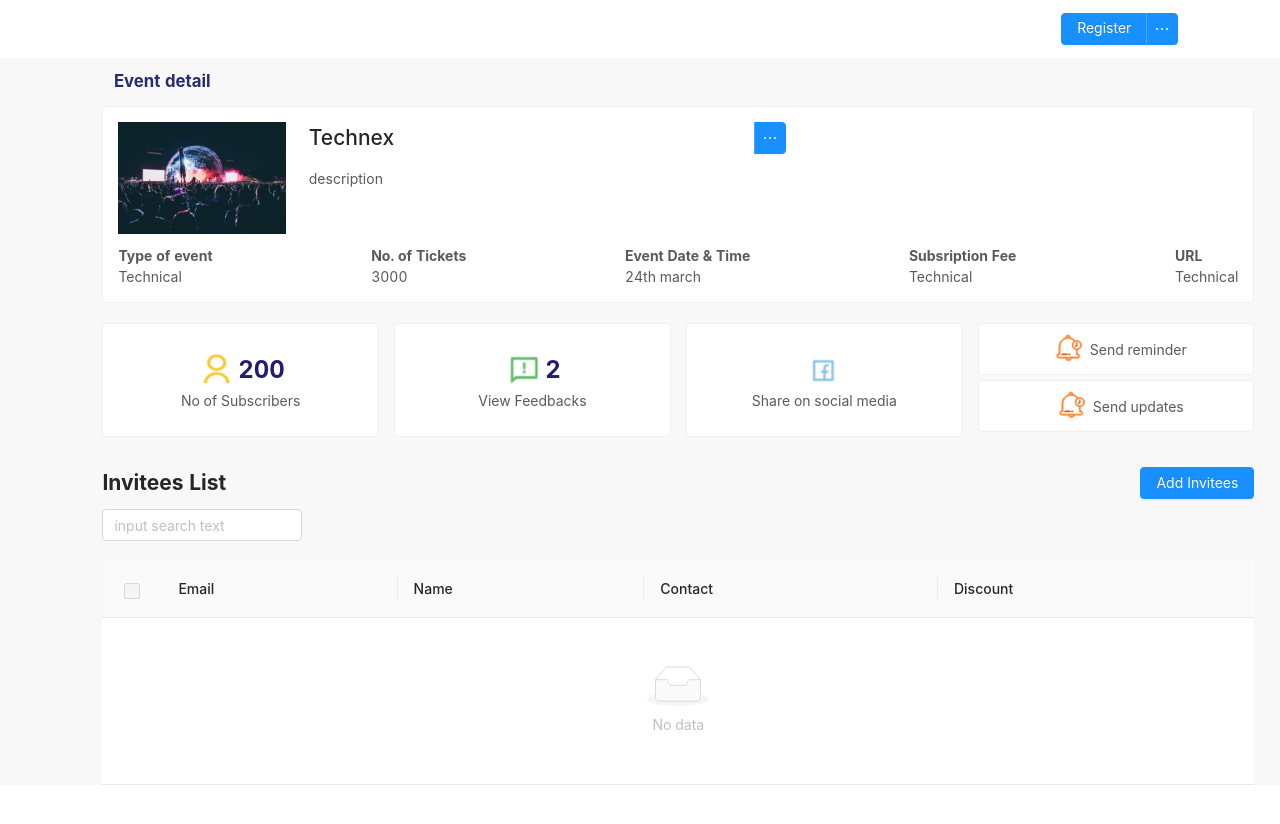
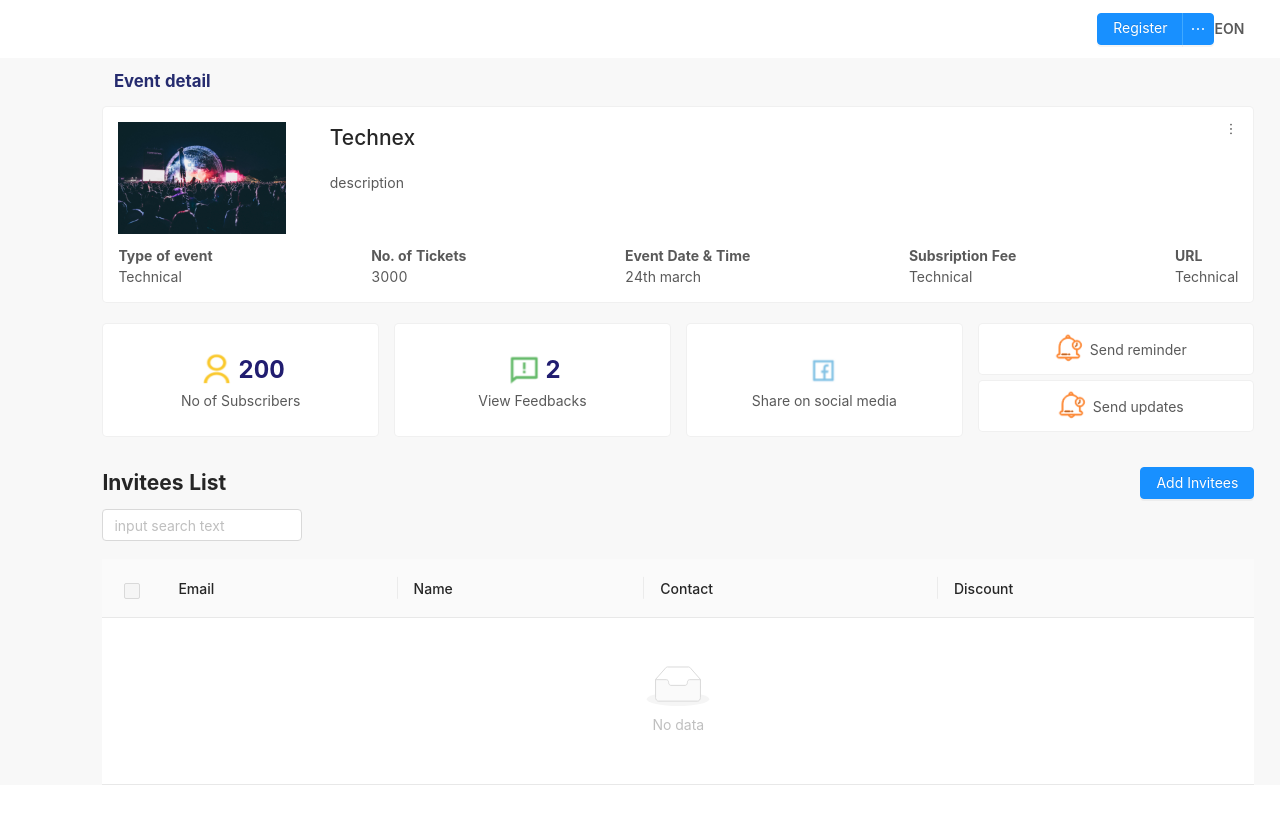
Before and after one commit to bhaarneval/eon-web, a React app: page /event-details/1 in a window 1280 px wide. Shown: the top 824 px of the page. Built offline with nearby package versions, Linux system fonts and the light colour scheme.

Commit message:
validation

```diff
--- a/src/components/eventDetail/eventCount.js
+++ b/src/components/eventDetail/eventCount.js
@@ -96,7 +96,7 @@ class EventCount extends Component {
                         <div className = 'send-button-row'>
                             <div className = 'send-button'>
                                 <Button onClick={this.handleClose}>Cancel</Button>
-                                <Button type="primary" onClick={this.send}>Send</Button>
+                                <Button disabled={this.state.message.length < 1} type="primary" onClick={this.send}>Send</Button>
                             </div>
                         </div>
                     </Modal>
--- a/src/components/eventDetail/eventInfo.js
+++ b/src/components/eventDetail/eventInfo.js
@@ -6,6 +6,10 @@ import { Dropdown, Menu, Button, Input } from 'antd';
 const { TextArea } = Input;
 import React, { Component } from "react";
 import {Modal} from 'antd';
+import {
+    MoreOutlined,
+  } from '@ant-design/icons';
+
 
 class EventInfo extends Component {
     constructor(props) {
@@ -47,8 +51,8 @@ class EventInfo extends Component {
     render() {
         const menuSidebar = (
             <Menu onClick={key => this.takeMenuAction(key)}>
-            <Menu.Item key="1">Cancel</Menu.Item>
-            <Menu.Item key="2">Edit</Menu.Item>
+                <Menu.Item key="1">Cancel</Menu.Item>
+                <Menu.Item key="2">Edit</Menu.Item>
             </Menu>
         );
         return (
@@ -61,11 +65,9 @@ class EventInfo extends Component {
                             description
                         </div>
                     </div>
-                    <Dropdown.Button
-                        overlay = {menuSidebar}
-                        type="primary"
-                        variant="contained"
-                    />
+                    <Dropdown overlay={menuSidebar}>
+                        <MoreOutlined style={{height: '10px'}}/>
+                    </Dropdown>
                 </div>
                 <div className="detail-card-top-other">
                     <div className="detail-card-top-other-box">
@@ -108,7 +110,7 @@ class EventInfo extends Component {
                         <div className = 'send-button-row'>
                             <div className = 'send-button'>
                                 <Button onClick={this.handleClose}>Cancel</Button>
-                                <Button type="primary" onClick={this.cancel}>Confirm</Button>
+                                <Button disabled={this.state.message.length < 1} type="primary" onClick={this.cancel}>Confirm</Button>
                             </div>
                         </div>
                     </Modal>
--- a/src/components/nav/nav.css
+++ b/src/components/nav/nav.css
@@ -6,6 +6,8 @@
 .top-nav {
     display: flex;
     float: right;
-    width: 15%;
+    width: 12%;
     align-items: center;
+    justify-content: space-between;
+    font-weight: 600;
 }
--- a/src/components/nav/navbar.js
+++ b/src/components/nav/navbar.js
@@ -3,10 +3,11 @@ import "./nav.css";
 import React, { Component } from "react";
 import PropTypes from "prop-types";
 import { withRouter } from "react-router";
-import { Dropdown, Menu } from 'antd';
+import { Dropdown, Menu, Button } from 'antd';
 import logo from "../../assets/logo.png";
 import {
-  LogoutOutlined
+  LogoutOutlined,
+  DownOutlined
 } from '@ant-design/icons';
 
 import {
@@ -77,14 +78,12 @@ class Navbar extends Component {
     );
     return (
       <div className="flex flex-row flex-end nav-container">
-        {/* <img className="top-nav" src={logo}/> */}
-        <div className="top-nav" style={{justifyContent:'flex-end'}}>
+        <div className="top-nav">
           {localStorage.getItem('loggedIn') === "true"?
-          <Dropdown.Button
-            overlay = {menuSidebar}
-            type="primary"
-            variant="contained"
-          />
+            <Dropdown overlay={menuSidebar}>
+              <div>Priyanka <DownOutlined /></div>
+            </Dropdown>
+
           :
             <Dropdown.Button
               overlay = {menu}
@@ -94,6 +93,7 @@ class Navbar extends Component {
               Register
             </Dropdown.Button>
           }
+        <div>EON</div>
         </div>
       </div>
     );
```
Lines whose indentation alone changed are shown as unchanged.
